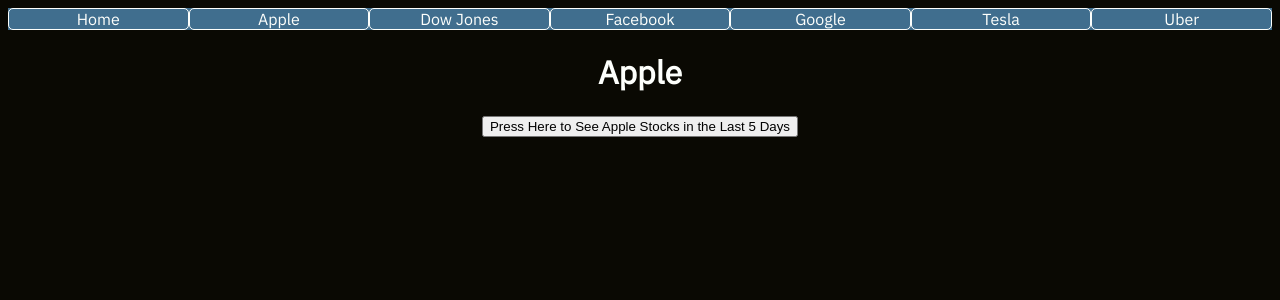
After one commit to ZakariyyaScavotto/PythonStockReadingWithYFinance, a Flask app: template templates/apple.html in a window 1280 px wide. The commit adds this page. Shown: the top 300 px of the page. Run offline with Flask 2, Linux system fonts and the light colour scheme; the template is opened without the code that fills it, so the values that code supplies are empty.

Commit message:
made progress

```diff
--- /dev/null
+++ b/app.py
@@ -0,0 +1,43 @@
+from flask import Flask, render_template, jsonify
+import readApple
+app = Flask(__name__)
+
+@app.route('/')
+def index():
+    return render_template('index.html')
+
+@app.route('/index.html')
+def navindex():
+    return render_template('index.html')
+
+@app.route('/apple.html')
+def apple():
+    return render_template('apple.html')
+
+@app.route('/dowjones.html')
+def dowjones():
+    return render_template('dowjones.html')
+
+@app.route('/facebook.html')
+def facebook():
+    return render_template('facebook.html')
+
+@app.route('/google.html')
+def google():
+    return render_template('google.html')
+
+@app.route('/tesla.html')
+def tesla():
+    return render_template('tesla.html')
+
+@app.route('/uber.html')
+def uber():
+    return render_template('uber.html')
+
+
+# script calls
+@app.route('/apple/getApple')
+def getApple():
+    appleData = readApple.main()
+
+app.run()
--- /dev/null
+++ b/templates/apple.html
@@ -0,0 +1,47 @@
+<!DOCTYPE html>
+<html lang="en">
+	<head>
+		<meta charset="UTF-8" />
+		<meta http-equiv="X-UA-Compatible" content="IE=edge" />
+		<meta name="viewport" content="width=device-width, initial-scale=1.0" />
+		<title>Home</title>
+		<link
+			rel="stylesheet"
+			type="text/css"
+			href="{{ url_for('static',filename='styles/style.css') }}"
+		/>
+		<script src="https://ajax.googleapis.com/ajax/libs/jquery/2.2.0/jquery.min.js"></script>
+	</head>
+	<body>
+		<!-- Navbar -->
+		<div class="topnav">
+			<a href="index.html">Home</a>
+			<a href="apple.html">Apple</a>
+			<a href="dowjones.html">Dow Jones</a>
+			<a href="facebook.html">Facebook</a>
+			<a href="google.html">Google</a>
+			<a href="tesla.html">Tesla</a>
+			<a href="uber.html">Uber</a>
+		</div>
+
+		<!-- content -->
+		<div class="homepage">
+			<h1>Apple</h1>
+			<button id="connectApple">
+				Press Here to See Apple Stocks in the Last 5 Days
+			</button>
+			<script>
+				$("#connectApple").click(function () {
+					//NOTE: DO NOT USE WHILE TRUE
+					$.getJSON({
+						url: "/apple/getApple",
+						success: function (data) {
+							console.log(data.output);
+							$("#outputText").text(data.output);
+						}
+					});
+				});
+			</script>
+		</div>
+	</body>
+</html>
--- a/index.html
+++ b/templates/index.html
@@ -5,7 +5,11 @@
 		<meta http-equiv="X-UA-Compatible" content="IE=edge" />
 		<meta name="viewport" content="width=device-width, initial-scale=1.0" />
 		<title>Home</title>
-		<link rel="stylesheet" href="style.css" />
+		<link
+			rel="stylesheet"
+			type="text/css"
+			href="{{ url_for('static',filename='styles/style.css') }}"
+		/>
 	</head>
 	<body>
 		<!-- Navbar -->
```
Also changed, not shown: readApple.py (added, +28 -0 lines), readStockTest.py (renamed from readStock.py), static/styles/style.css (renamed from style.css), templates/dowjones.html (added), templates/facebook.html (added), templates/google.html (added), templates/tesla.html (added), templates/uber.html (added), uber.html (deleted), 1 other file.
